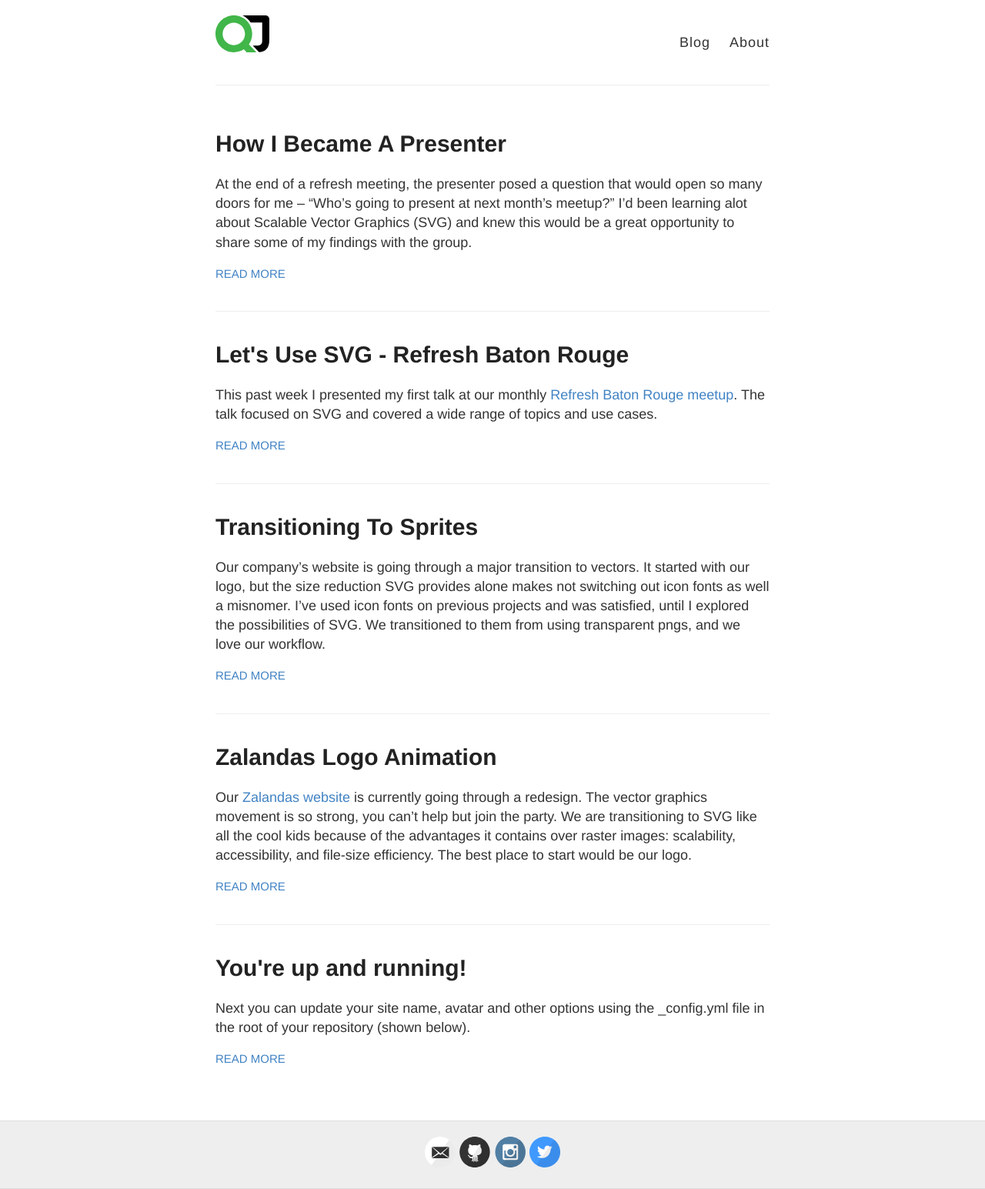
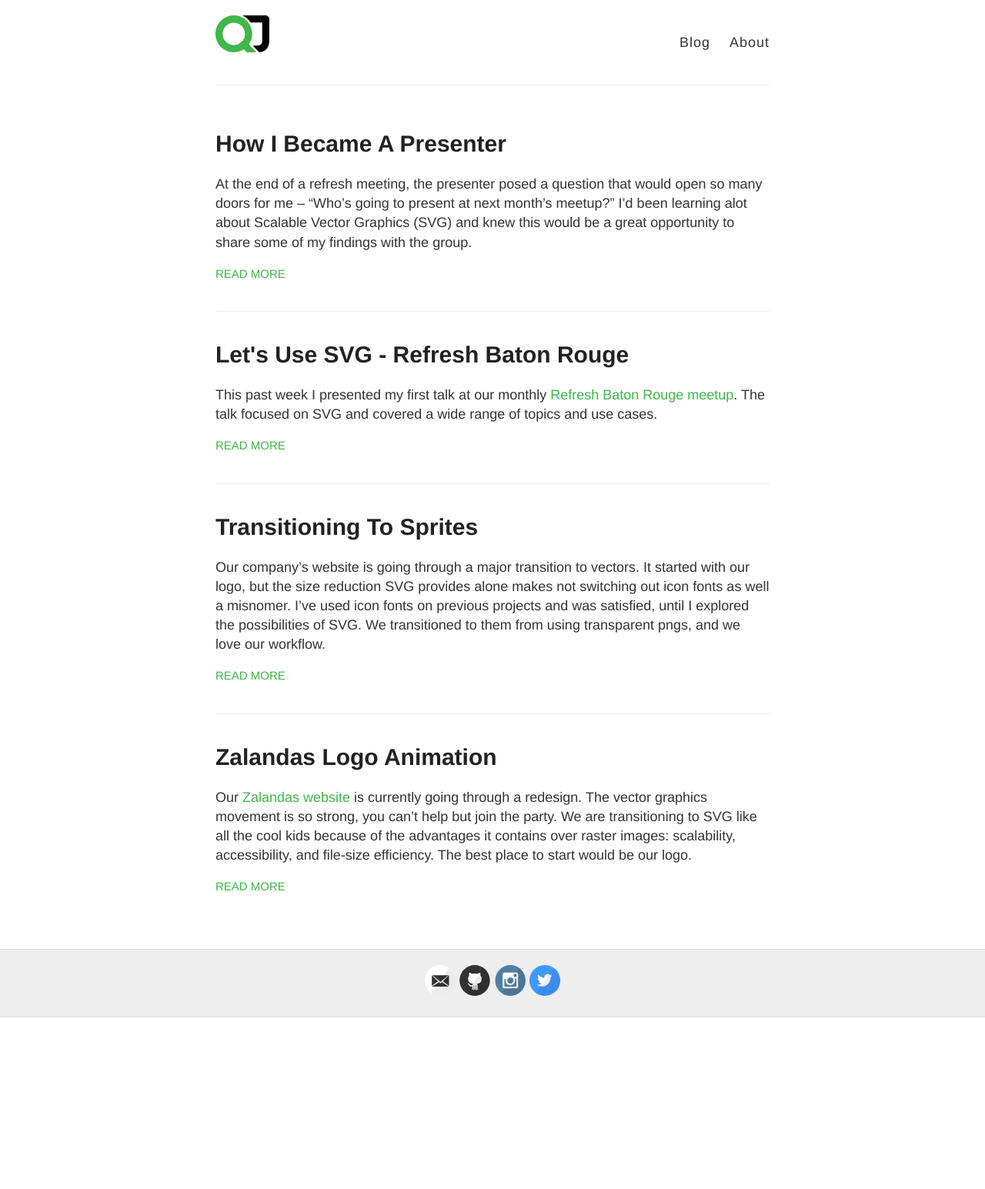
Before and after one commit to QuintonJason/quintonjason.github.io, a Jekyll site: the page built from index.html, in a window 1280 px wide. Shown: the whole page at 77% size. Built offline with Jekyll 4.4.1, drawn with Linux system fonts in a browser that asks for light colours; after the commit the page ends 1322 px from its top, so only the background shows below that.

Commit message:
colors and type

```diff
--- a/_posts/2014-3-3-Hello-World.md
+++ /dev/null
@@ -1,10 +0,0 @@
----
-layout: post
-title: You're up and running!
----
-
-Next you can update your site name, avatar and other options using the _config.yml file in the root of your repository (shown below).
-
-![_config.yml]({{ site.baseurl }}/images/config.png)
-
-The easiest way to make your first post is to edit this one. Go into /_posts/ and update the Hello World markdown file. For more instructions head over to the [Jekyll Now repository](https://github.com/barryclark/jekyll-now) on GitHub.
--- a/_sass/_variables.scss
+++ b/_sass/_variables.scss
@@ -1,10 +1,9 @@
-
 //
 // VARIABLES
 //
 
 // Colors
-$blue: #4183C4;
+$green: #41b649;
 
 // Grays
 $black: #000;
@@ -18,10 +17,11 @@
 $helvetica: Helvetica, Arial, sans-serif;
 $helveticaNeue: "Helvetica Neue", Helvetica, Arial, sans-serif;
 $georgia: Georgia, serif;
+$code: Consolas, monaco, monospace;
 
 // Mobile breakpoints
 @mixin mobile {
-  @media screen and (max-width: 640px) {
-    @content;
-  }
+	@media screen and (max-width: 640px) {
+		@content;
+	}
 }
--- a/style.scss
+++ b/style.scss
@@ -69,11 +69,11 @@
 }
 
 a {
-  color: $blue;
+  color: $green;
   text-decoration: none;
 	cursor: pointer;
   &:hover, &:active {
-    color: $blue;
+    color: $green;
   }
 }
 
@@ -232,7 +232,7 @@
 
     @include mobile {
       margin: 0 10px;
-      color: $blue;
+      color: $green;
     }
   }
 }
@@ -283,6 +283,11 @@
   text-align: center;
 }
 
+.highlighter-rouge{
+  font-family: $code;
+  font-size: 85%;
+}
+
 // Settled on moving the import of syntax highlighting to the bottom of the CSS
 // ... Otherwise it really bloats up the top of the CSS file and makes it difficult to find the start
 @import "highlights";
```
